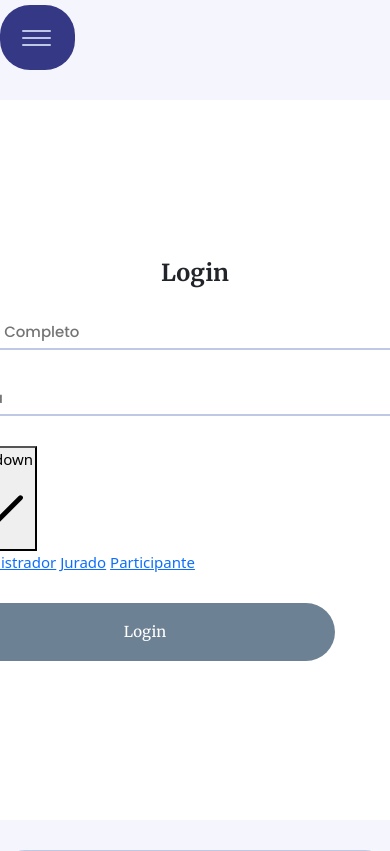
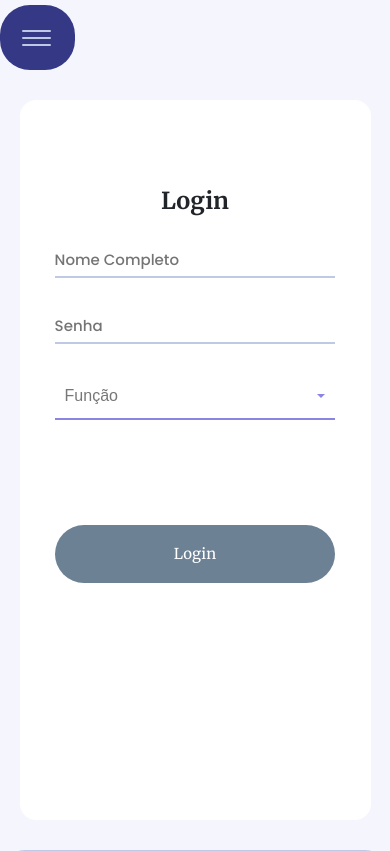
Before and after one commit to JH0nnYGb/FECITEC_GIT, a Django app: page //login in a window 390 px wide; the page is wider, and only the part inside the window is pictured. Shown: the part 200-1051 px from the top of that part. Run offline with Django 5.2, Linux system fonts and the light colour scheme.

Commit message:
tela de login finalizada e responsiva

```diff
--- /dev/null
+++ b/fecitec/static/Css/Midias/Phone/login-phone.css
@@ -0,0 +1,16 @@
+/* MIdias menores  */
+@media (max-width: 576px) {
+    .container-father{
+        gap: 20px;
+        width: 90%;
+        height: 720px;
+        display: flex;
+        justify-content: center;
+        align-items: center;
+        flex-direction: column;
+        background-color: #FFFF;
+        margin-block: 30px;
+        border-radius: 16px;
+    }
+
+}
--- /dev/null
+++ b/fecitec/static/Css/Midias/Tablet/login-tablet.css
@@ -0,0 +1,20 @@
+/* Tablets */
+@media (min-width: 577px) and (max-width: 885px) {
+    .container-father{
+        gap: 20px;
+        width: 70% ;
+        height: 640px;
+        display: flex;
+        padding-bottom: 10rem;
+        justify-content: center;
+        align-items: center;
+        flex-direction: column;
+        background-color: #FFFF;
+        margin-block: 30px;
+        border-radius: 16px;
+     }
+
+     .seachr-bar{
+        display: none;
+     }
+}
--- a/fecitec/static/Css/Midias/Tablet/tablet.css
+++ b/fecitec/static/Css/Midias/Tablet/tablet.css
@@ -1,5 +1,12 @@
 /* Tablets */
 @media (min-width: 577px) and (max-width: 885px) {
+
+
+  .navigation {
+      margin-top: 5px;
+      display: block;
+      width: 5rem;
+  }
 
     .navigation{
         margin-top: 5px;
--- a/fecitec/static/Css/login.css
+++ b/fecitec/static/Css/login.css
@@ -8,11 +8,19 @@
     font-family: "Merriweather", serif;
  }
 
+
+
+ .box-forms{
+  width:80%;
+ }
+
+
  .container-father{
     gap: 20px;
-    width: 640px;
-    height: 720px;
+    width: 35% ;
+    height: 640px;
     display: flex;
+    padding-bottom: 10rem;
     justify-content: center;
     align-items: center;
     flex-direction: column;
@@ -23,25 +31,40 @@
  .forms-fields{
     display: flex;
     gap: 30px;
+    justify-content: center;
+    align-items: center;
     flex-direction: column;
  }
 
- .fields{
-    font-family: "Poppins", sans-serif;
-    font-weight: 500;
-    width: 480px;
-    height: 36px;
-    border-bottom:2px solid  #BFC8E5;
+ .fields {
+  font-family: "Poppins", sans-serif;
+  font-weight: 500;
+  outline: none;
+  width: 100%;
+  height: 36px;
+  border-bottom: 2px solid #BFC8E5;
+  border-left: none;
+  border-right: none;
+  border-top: none;
+}
+
+ .fields:focus{
+    outline: none;
+    border-bottom:  4px solid #8A84E2;
     border-left:none ;
     border-right:none ;
     border-top: none;
  }
+ .container-botao-login{
+  width: 100%;
+ }
 
  .btn-login{
     font-family: "Merriweather", serif;
-    width: 380px;
+    width: 100%;
     height: 58px;
     display: flex;
+    margin-top: 5rem;
     border-radius: 40px;
     border: none;
     justify-content: center;
@@ -49,3 +72,72 @@
     color: #FFFF;
     background-color:#6D8194 ;
  }
+ /* ################################################################## */
+
+ /* Estilo geral do container */
+ .dropdown {
+  width: 100%;
+  position: relative;
+  font-family: Arial, sans-serif;
+}
+
+/* Estilo do botão principal do dropdown */
+.dropdown-toggle {
+  width: 100%;
+  padding: 10px;
+  font-size: 16px;
+  color: #777;
+  border: none;
+  border-bottom: 2px solid #8A84E2;
+  display: flex;
+  justify-content: space-between;
+  align-items: center;
+  cursor: pointer;
+  background-color: #fff;
+}
+
+/* Estilo da seta */
+.dropdown-toggle::after {
+
+  font-size: 16px;
+  color: #8A84E2;
+  transition: transform 0.3s ease;
+}
+
+/* Rotaciona a seta quando o menu está aberto */
+.dropdown.open .dropdown-toggle::after {
+  transform: rotate(180deg);
+}
+
+/* Estilo do menu de opções */
+.dropdown-menu {
+  position: absolute;
+  top: 100%;
+  left: 0;
+  right: 0;
+  background-color: #fff;
+  border: 1px solid #ccc;
+  border-top: none;
+  display: none;
+  flex-direction: column;
+}
+
+/* Exibe o menu quando o dropdown está aberto */
+.dropdown.open .dropdown-menu {
+  font-family: "Poppins", sans-serif;
+  font-weight: 500;
+  display: flex;
+}
+
+/* Estilo das opções */
+.dropdown-option {
+  padding: 10px;
+  font-size: 16px;
+  cursor: pointer;
+  color: #333;
+}
+
+/* Estilo da opção ao passar o mouse */
+.dropdown-option:hover {
+  background-color: #f0f0f0;
+}
--- /dev/null
+++ b/fecitec/static/Js/select-dropdonw.js
@@ -0,0 +1,19 @@
+ // Função para abrir e fechar o dropdown
+  function toggleDropdown() {
+    document.querySelector('.dropdown').classList.toggle('open');
+  }
+
+  // Função para selecionar uma opção e exibi-la no botão
+  function selectOption(option) {
+    const dropdownToggle = document.querySelector('.dropdown-toggle');
+    dropdownToggle.textContent = option;
+    toggleDropdown(); // Fecha o dropdown
+  }
+
+  // Fecha o dropdown ao clicar fora dele
+  window.addEventListener('click', function(e) {
+    const dropdown = document.querySelector('.dropdown');
+    if (!dropdown.contains(e.target)) {
+      dropdown.classList.remove('open');
+    }
+  });
--- a/fecitec/templates/base.html
+++ b/fecitec/templates/base.html
@@ -16,7 +16,7 @@
     <link rel="stylesheet" href="{% static 'Css/style.css' %}">
     <link rel="stylesheet" href="{% static 'Css/Midias/bigDesktop.css'%}">
     <link rel="stylesheet" href="{% static 'Css/Midias/notebook.css'%}">
-    <link rel="stylesheet" href="{% static 'Css/Midias/tablet.css'%}">
+    <link rel="stylesheet" href="{% static 'Css/Midias/Tablet/tablet.css'%}">
     <link rel="stylesheet" href="{% static 'Css/Midias/Phone/phone.css'%}">
     <!-- fim do links do base  -->
     {% block style %}
--- a/fecitec/templates/login.html
+++ b/fecitec/templates/login.html
@@ -11,7 +11,9 @@
 <link href="https://fonts.googleapis.com/css2?family=Merriweather:ital,wght@0,300;0,400;0,700;0,900;1,300;1,400;1,700;1,900&family=Noto+Sans+Tangsa:wght@400..700&family=Open+Sans:ital,wght@0,300..800;1,300..800&display=swap" rel="stylesheet">
 <!-- ^^^^^^ importando fontes ^^^^^^^^ -->
 
-<link rel="stylesheet" href="{% static 'Css/login.css'%}">
+<link rel="stylesheet" href="{% static 'Css/login.css' %}">
+<link rel="stylesheet" href="{% static 'Css/Midias/Phone/login-phone.css' %}">
+<link rel="stylesheet" href="{% static 'Css/Midias/Tablet/login-tablet.css'%}">
 
 {% endblock style%}
 
@@ -25,22 +27,28 @@
             <form action="" class="forms-fields" >
                 <input type="text" class="fields" placeholder="Nome Completo">
                 <input type="text" class="fields" placeholder="Senha">
+
+
                 <div class="dropdown">
-                    <button type="button" onclick="showMenu()" class="dropdown-button">
-                      Dropdown
-                      <svg xmlns="http://www.w3.org/2000/svg" fill="none" viewBox="0 0 24 24" stroke-width="1.5" stroke="currentColor" id="chevron" class="chevron-icon">
-                        <path stroke-linecap="round" stroke-linejoin="round" d="m19.5 8.25-7.5 7.5-7.5-7.5" />
-                      </svg>
-                    </button>
-                    <div class="dropdown-content">
-                      <a href="#" class="dropdown-link">Administrador</a>
-                      <a href="#" class="dropdown-link">Jurado</a>
-                      <a href="#" class="dropdown-link">Participante</a>
-                    </div>
+                  <div class="dropdown-toggle" onclick="toggleDropdown()">Função</div>
+                  <div class="dropdown-menu">
+                    <div class="dropdown-option" onclick="selectOption('Administrador')"> Administrador </div>
+                    <div class="dropdown-option" onclick="selectOption('Jurado')"> Jurado </div>
+                    <div class="dropdown-option" onclick="selectOption('Participante')"> Participante </div>
                   </div>
-                <button class="btn-login"> Login </button>
+                </div>
+
+
+                <div class="container-botao-login">
+                  <button class="btn-login"> Login </button>
+                </div>
+            </form>
         </div>
     </div>
 </div>
 
 {% endblock %}
+
+{% block script %}
+  <script src="{% static 'Js/select-dropdonw.js' %}"></script>
+{% endblock %}
```
Also changed, not shown: fecitec/static/images/icone-seta-para-baixo.svg (added).
